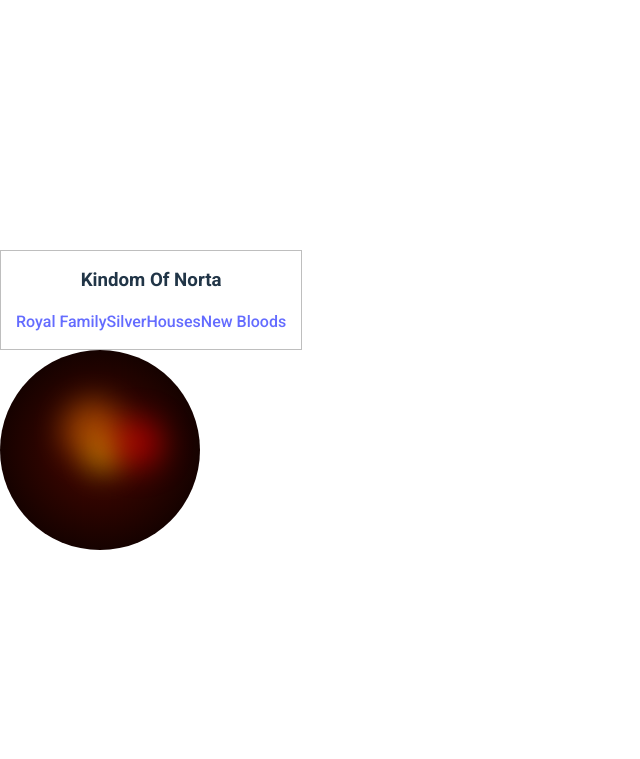
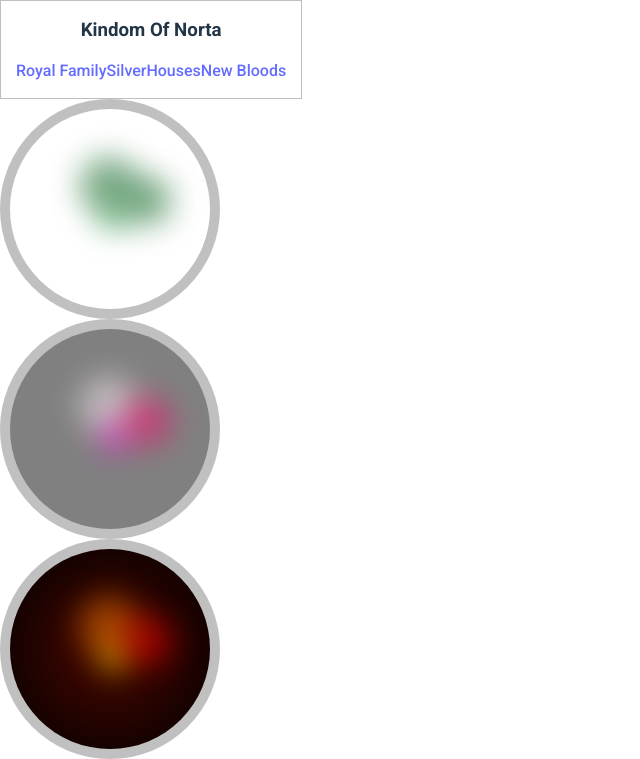
Before and after one commit to IlanVeras/red-queen-app, a React (Vite) app: page /silvers in a window 1280 px wide. Shown: the top 759 px of the page, without its empty margins (0-640 px from the left). Built offline with nearby package versions, Linux system fonts and the light colour scheme.

Commit message:
Adição dos Frames.jsx

```diff
--- /dev/null
+++ b/src/Components/Frame/Frame.css
@@ -0,0 +1,9 @@
+.container-Frame{
+    width: 220px;
+    height: 220px;
+    border-radius: 100%;
+    background-color: rgb(192, 192, 192);
+    display: flex;
+    justify-content: center;
+    align-items: center;
+}
--- /dev/null
+++ b/src/Components/Frame/Frame.jsx
@@ -0,0 +1,9 @@
+
+import "./Frame.css"
+export default function Frame({children}){
+    return(
+        <div className="container-Frame">
+            {children}
+        </div>
+    )
+}
--- /dev/null
+++ b/src/Pages/SilverFamilies/SilverFamilies.css
@@ -0,0 +1,5 @@
+.container-SilverFamilies{
+    width: 100%;
+    /* background-color: rgb(255, 0, 234); */
+
+}
--- a/src/Pages/SilverFamilies/SilverFamilies.jsx
+++ b/src/Pages/SilverFamilies/SilverFamilies.jsx
@@ -1,18 +1,28 @@
 import Bubbles from "../../Components/Bubbles/Bubbles";
+import Frame from "../../Components/Frame/Frame";
 import Header from "../../Components/Header/Header"
 import peopleOfNorta from "../../assets/peopleOfNorta"
+import "./SilverFamilies.css"
 export default function SilverFamilies(){
+    const arrColors = []
     console.log(peopleOfNorta.silverHouses)
     for(const key in peopleOfNorta.silverHouses){
         if (peopleOfNorta.silverHouses.hasOwnProperty(key)) {
             const value = peopleOfNorta.silverHouses[key];
             console.log(key, value);
+            arrColors.push({houseName: value.houseName, houseColors: value.houseColors})
+            console.log(arrColors)
           }
     }
-    const calore = peopleOfNorta.silverHouses.calore
     return(
-        <>
-           <Bubbles backGroundHouse={calore.houseColors.backGroundHouse} bubble1={calore.houseColors.color1} bubble2={calore.houseColors.color2} bubble3={calore.houseColors.color3}></Bubbles>
-        </>
+        <div className="container-SilverFamilies">
+           {
+            arrColors.map(f => (
+                <Frame>
+                    <Bubbles backGroundHouse={f.houseColors.backGroundHouse} bubble1={f.houseColors.color1} bubble2={f.houseColors.color2} bubble3={f.houseColors.color3}></Bubbles>
+                </Frame>
+            ))
+           }
+        </div>
     )
 }
--- a/src/TESTE/mystyle.css
+++ b/src/TESTE/mystyle.css
@@ -61,7 +61,7 @@ body{
 }
 
 .bg-teal{
-    background-color: rgb(0, 92, 23);
+    background-color: rgb(255, 0, 106);
 }
 
 h1{
--- a/src/assets/peopleOfNorta.js
+++ b/src/assets/peopleOfNorta.js
@@ -6,10 +6,10 @@ const peopleOfNorta = {
             ],
             category: "Silencers",
             houseColors: {
-                backGroundHouse: "radial-gradient(black)",
-                color1: "#6B8E23", // Verde Musgo
-                color2: "#F5F5F5", // Branco Suavizado
-                color3: "#F5F5F5"
+                backGroundHouse: "white",
+                color1: "rgb(0, 92, 23)", // Verde Musgo
+                color2: "rgb(44, 153, 72)", // Branco Suavizado
+                color3: "rgb(0, 92, 23)"
             },
             houseName: "Arven",
             weeknesses: [
@@ -22,7 +22,15 @@ const peopleOfNorta = {
         blonos: {
             abilities: "",
             cathegory: "",
-            houseColors: {},
+            houseColors: {
+                backGroundHouse: "grey",
+                // color1: "rgb(255, 242, 249)",
+                // color2: "rgb(255, 242, 249)",
+                // color3: "rgb(255, 242, 249)"
+                color1: "rgb(255, 242, 249)", // Verde Musgo
+                color2: "rgb(255, 0, 234)", // Branco Suavizado
+                color3: "rgb(255, 0, 106)"
+            },
             houseName: "Blonos",
             weaknesses: [
 
```
